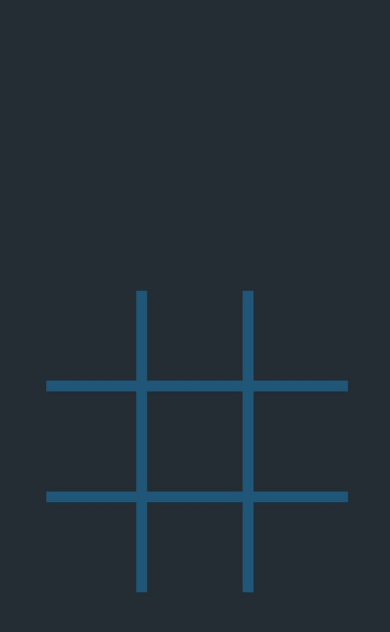
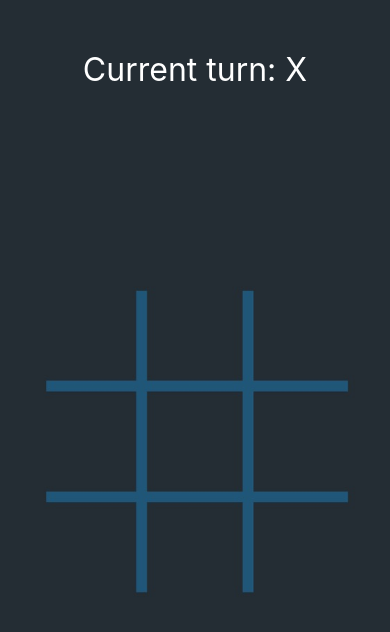
Before and after one commit to DavidAfterDark/tic-tac-toe-app, a React Native app: screen / in a window 390 px wide. Shown: the top 632 px of the page. Built offline with nearby package versions, Linux system fonts and the light colour scheme.

Commit message:
message current turn

```diff
--- a/src/screens/Game.js
+++ b/src/screens/Game.js
@@ -1,5 +1,5 @@
 import React, { useState } from 'react'
-import { View, StyleSheet, ImageBackground, StatusBar, Pressable } from 'react-native'
+import { View, StyleSheet, ImageBackground, StatusBar, Pressable, Text } from 'react-native'
 import background from '../assets/images/background.jpeg'
 
 //  components
@@ -118,6 +118,7 @@ const Game = () => {
     <View style={styles.container}>
       <StatusBar translucent backgroundColor='transparent' barStyle='light-content' />
       <ImageBackground source={background} style={styles.background} resizeMode='contain'>
+        <Text style={styles.currentTurn}>Current turn: {currentTurn.toLocaleUpperCase()}</Text>
         <View style={styles.gridContainer}>
           {grid.map((row, rowIndex) => (
             <View key={`row-${rowIndex}`} style={styles.row}>
@@ -164,6 +165,13 @@ const styles = StyleSheet.create({
     justifyContent: 'center',
     alignItems: 'center',
     paddingTop: 18
+  },
+
+  currentTurn: {
+    fontSize: 32,
+    color: '#fff',
+    position: 'absolute',
+    top: 50
   },
 
   gridContainer: {
```
